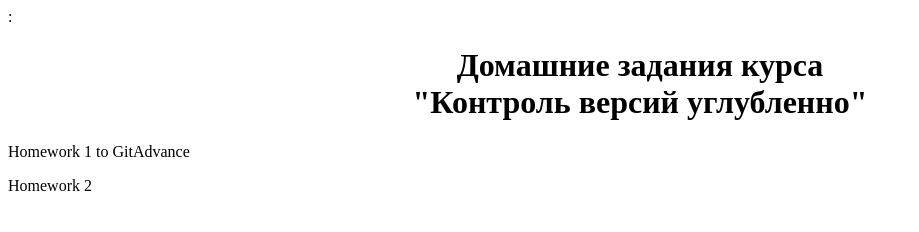
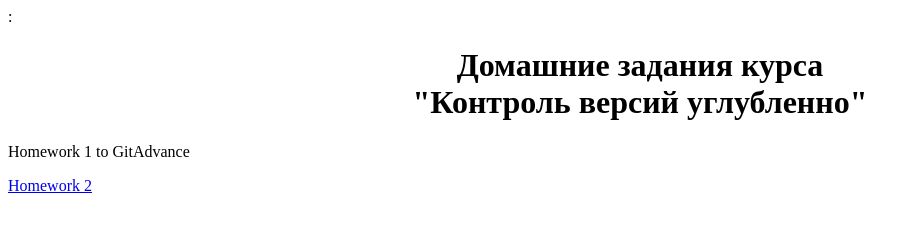
Before and after one commit to Ykiseliov/GitAdv_Hw1, a plain HTML site: page index.html in a window 1280 px wide. Shown: the whole page, without its empty margins (0-919 px from the left). Drawn offline with Linux system fonts and the light colour scheme.

Commit message:
Revert "delete link to homework 2" by hw2-task2-3
This reverts commit 300bf793897248d35d80819ae6471c1c287b960e.

```diff
--- a/index.html
+++ b/index.html
@@ -12,6 +12,6 @@
 </h1>
 </p>
 <p>Homework 1 to GitAdvance</p>
-<p>Homework 2</p>
+<p><a href="homework2">Homework 2</a></p>
 </body>
 </html>
```
